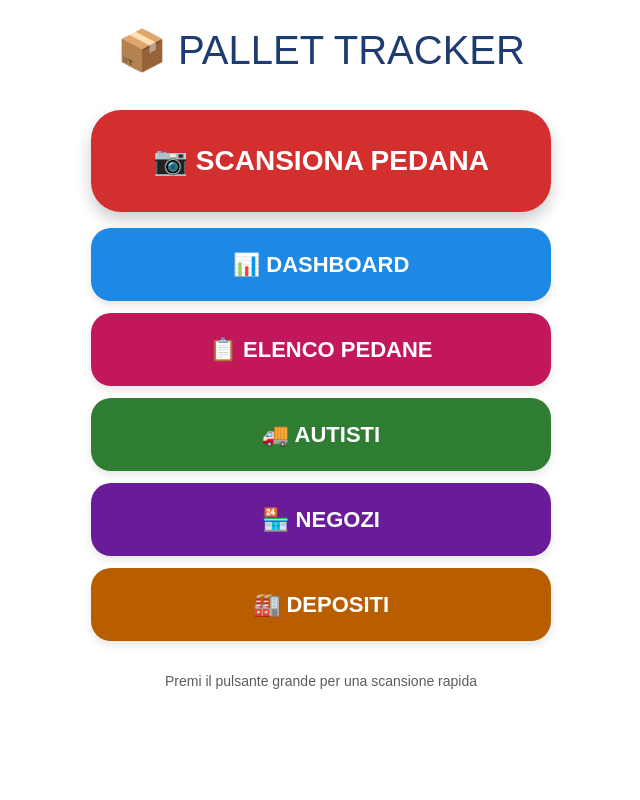
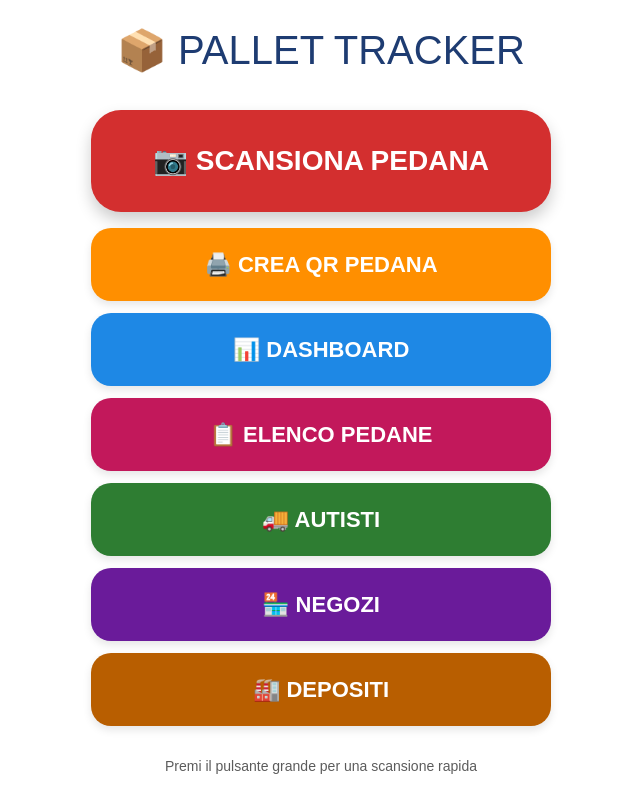
Before and after one commit to lucamandis89/pallet-tracker-v2, a Next.js app: page / in a window 1280 px wide. Shown: the whole page, without its empty margins (319-959 px from the left). Built offline with nearby package versions, Linux system fonts and the light colour scheme.

Commit message:
Update page.tsx

```diff
--- a/app/page.tsx
+++ b/app/page.tsx
@@ -43,6 +43,10 @@ export default function HomePage() {
         📷 SCANSIONA PEDANA
       </Link>
 
+      <Link href="/qr-generator" style={secondaryButtonStyle("#ff8f00")}>
+        🖨️ CREA QR PEDANA
+      </Link>
+
       <Link href="/dashboard" style={secondaryButtonStyle("#1e88e5")}>
         📊 DASHBOARD
       </Link>
```
